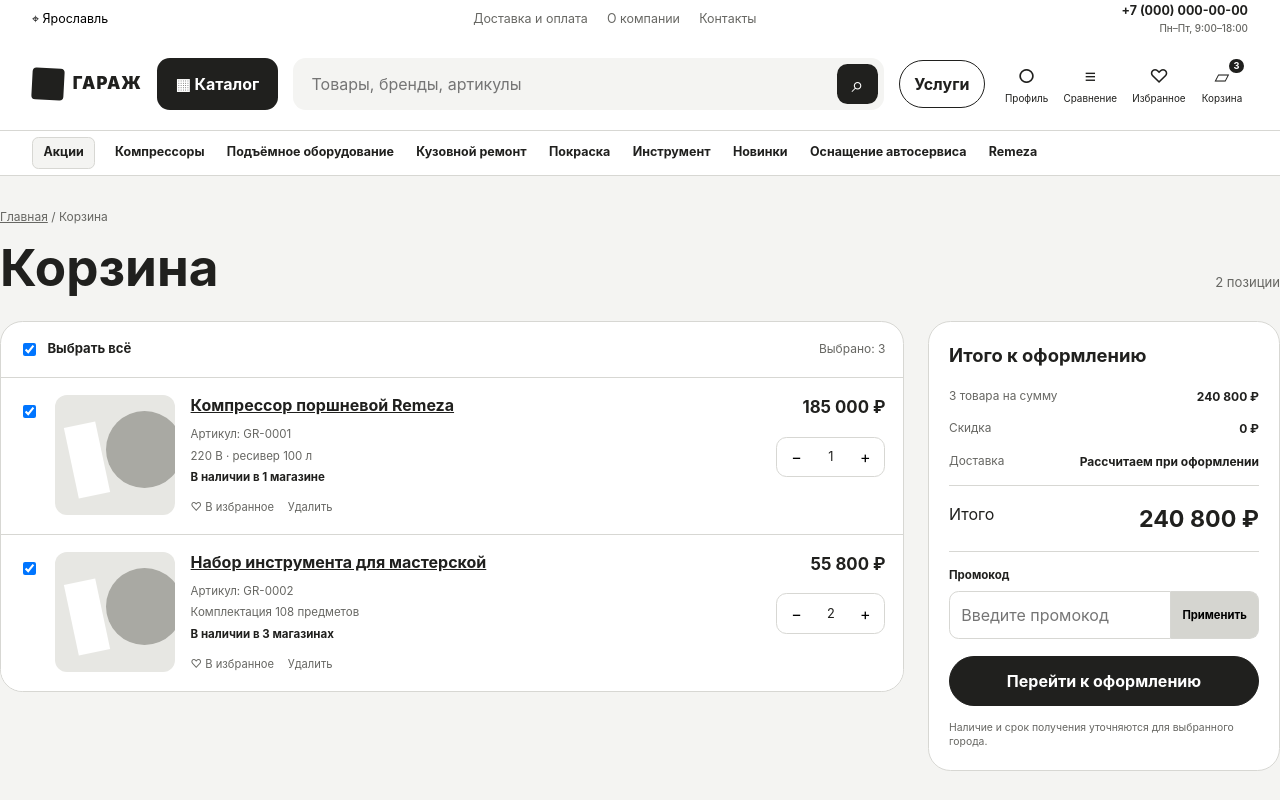
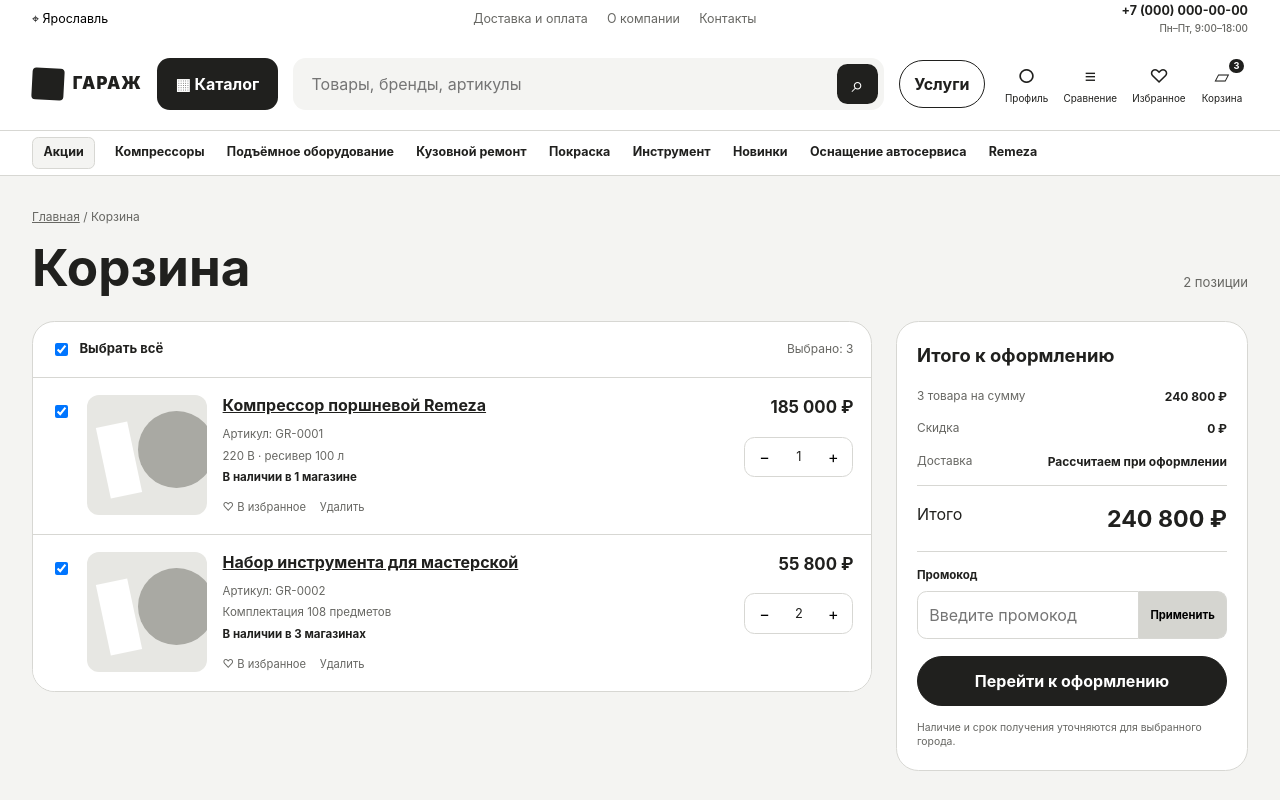
Before and after one commit to kcska18051-crypto/garage, a React (Vite) app in the folder prototype/: page /cart in a window 1280 px wide. Shown: the top 800 px of the page. Built offline with nearby package versions, Linux system fonts and the light colour scheme.

Commit message:
fix: center cart at wide viewports

```diff
--- /dev/null
+++ b/prototype/src/pages/CartLayout.css
@@ -0,0 +1,5 @@
+.cart-page {
+  margin-inline: auto;
+  padding-inline: var(--gutter);
+  width: 100%;
+}
--- a/prototype/src/pages/CartPage.tsx
+++ b/prototype/src/pages/CartPage.tsx
@@ -4,6 +4,7 @@ import { checkoutProducts, money } from '../data/checkoutData'
 import { useCommerce } from '../state/CommerceState'
 import { formatAvailability } from '../utils/availability'
 import './CartCheckout.css'
+import './CartLayout.css'
 
 type SummaryProps = { action?: React.ReactNode; selectedIds?: Set<string>; promo?: React.ReactNode }
 
```
Also changed, not shown: 1 other file (tests, documents, lock files or other folders).
